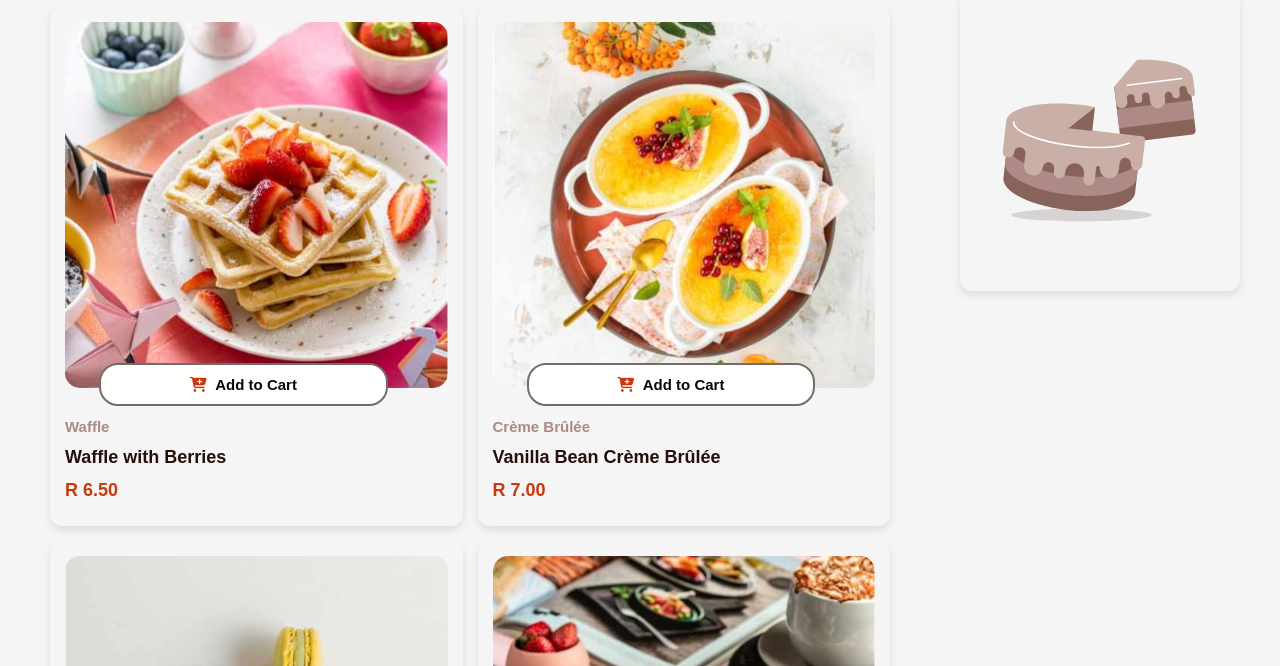
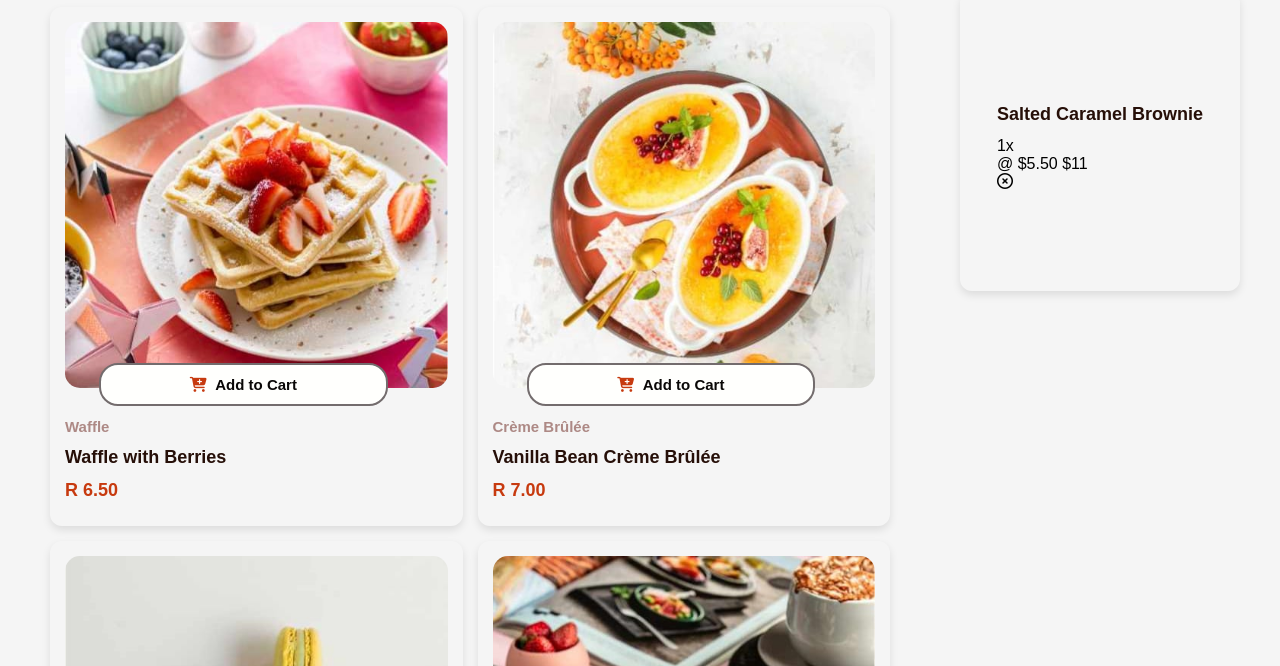
Before and after one commit to BuhleMtshali/product-list-frontendmentor, a plain HTML site: page index.html in a window 1280 px wide. Shown: the part 134-800 px from the top of the page. Drawn offline with Linux system fonts and the light colour scheme; a web font is replaced by a local one.

Commit message:
updated the index file

```diff
--- a/index.html
+++ b/index.html
@@ -34,7 +34,20 @@
 <div class="cart-container">
     <h1>Your Cart (<span id="items-cart">0</span>)</h1>
     <div class="cart-render" id="checkout-render">
-        <img src="assets/images/empty-cart-bg.svg" alt="placeholder image">
+        <!-- <img src="assets/images/empty-cart-bg.svg" alt="placeholder image"> -->
+         <div class="checkoutcard">
+            <p class="product-name">Salted Caramel Brownie</p>
+            <div class="checkout-info">
+                <p class="quantity">1x</p>
+                <p class="checkout-price">
+                <span class="price-each">@ $5.50</span>
+                <span class="total-each">$11</span>
+                </p>
+                <i class="fa-regular fa-circle-xmark"></i>
+            </div>
+            <!-- end of checkout infor-->
+         </div>
+         <!-- end of checkout card -->
     </div>
 <!-- //↓END OF CART CONTAINER/////// -->
 </div>
```
